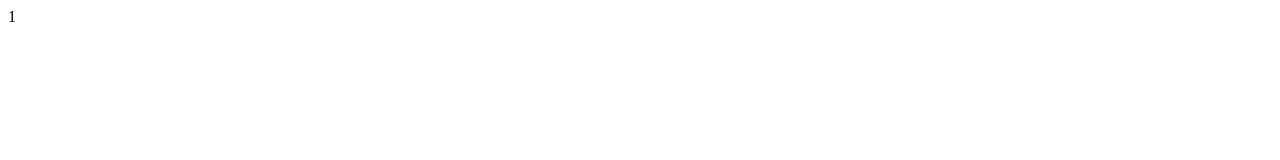
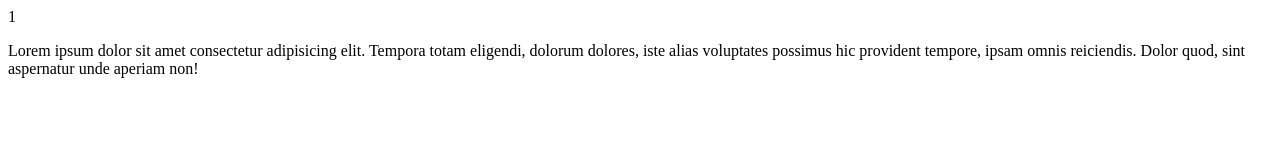
Before and after one commit to chizaskaa/git-intro, a plain HTML site: page index.html in a window 1280 px wide. Drawn offline with Linux system fonts and the light colour scheme.

Commit message:
3 commit

```diff
--- a/index.html
+++ b/index.html
@@ -7,6 +7,7 @@
 </head>
 <body>
     <div class="conteiner">1</div>
+    <p>Lorem ipsum dolor sit amet consectetur adipisicing elit. Tempora totam eligendi, dolorum dolores, iste alias voluptates possimus hic provident tempore, ipsam omnis reiciendis. Dolor quod, sint aspernatur unde aperiam non!</p>
 
 </body>
 </html>
```
